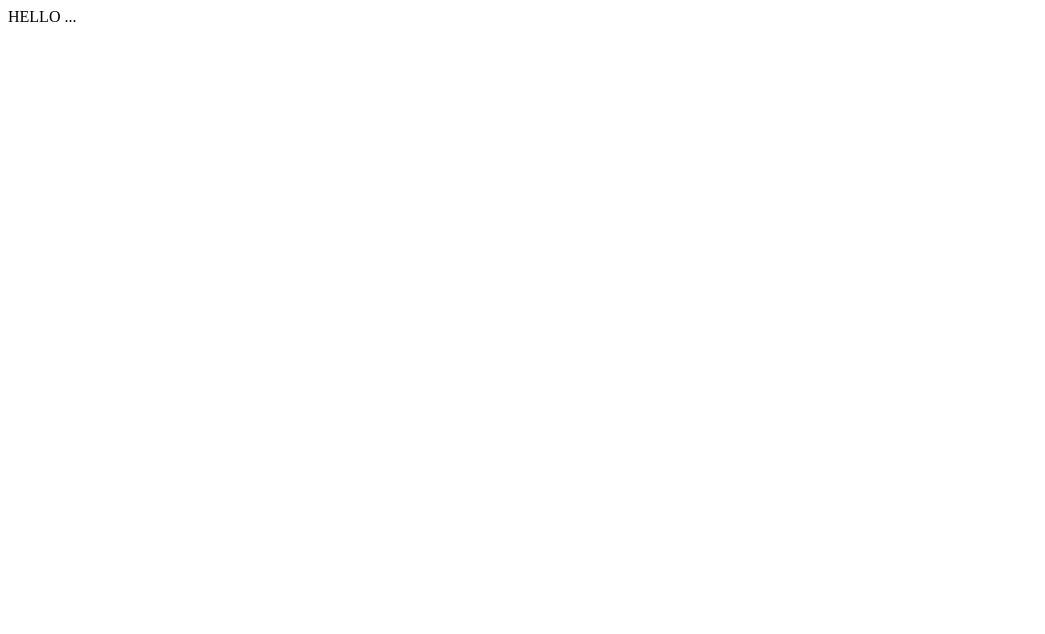
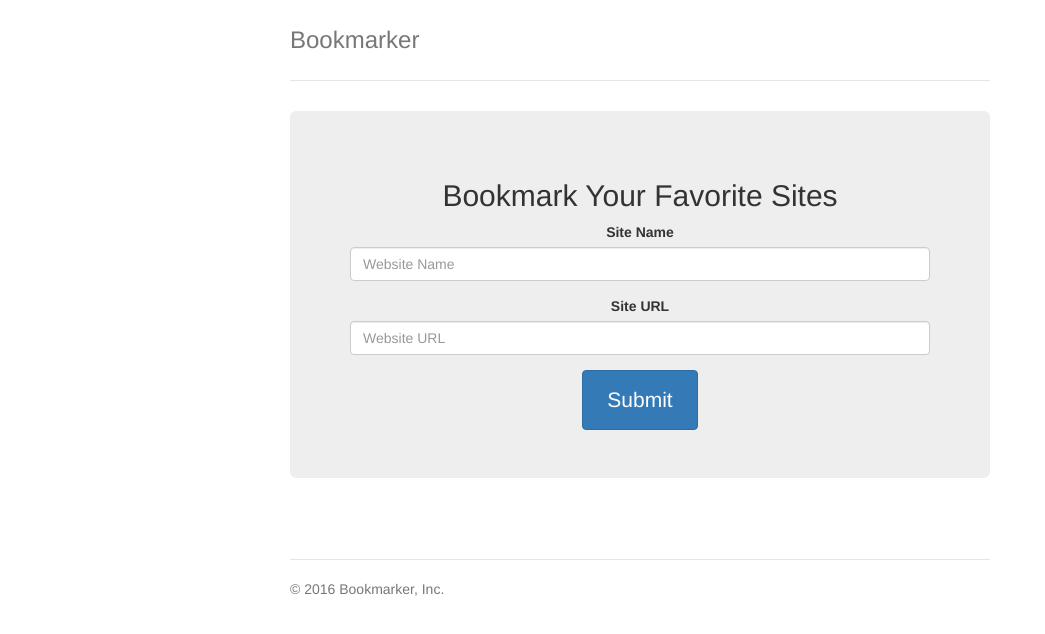
Before and after one commit to cave3/JS-Bookmarker, a plain HTML site: page index.html in a window 1280 px wide. Shown: the whole page, without its empty margins (0-1045 px from the left). Drawn offline with nearby package versions, Linux system fonts and the light colour scheme.

Commit message:
added UI in index.html

```diff
--- /dev/null
+++ b/css/style.css
@@ -0,0 +1,79 @@
+/* Space out content a bit */
+body {
+  padding-top: 20px;
+  padding-bottom: 20px;
+}
+
+/* Everything but the jumbotron gets side spacing for mobile first views */
+.header,
+.marketing,
+.footer {
+  padding-right: 15px;
+  padding-left: 15px;
+}
+
+/* Custom page header */
+.header {
+  padding-bottom: 20px;
+  border-bottom: 1px solid #e5e5e5;
+}
+/* Make the masthead heading the same height as the navigation */
+.header h3 {
+  margin-top: 0;
+  margin-bottom: 0;
+  line-height: 40px;
+}
+
+/* Custom page footer */
+.footer {
+  padding-top: 19px;
+  color: #777;
+  border-top: 1px solid #e5e5e5;
+}
+
+/* Customize container */
+@media (min-width: 768px) {
+  .container {
+    max-width: 730px;
+  }
+}
+.container-narrow > hr {
+  margin: 30px 0;
+}
+
+/* Main marketing message and sign up button */
+.jumbotron {
+  text-align: center;
+  border-bottom: 1px solid #e5e5e5;
+}
+.jumbotron .btn {
+  padding: 14px 24px;
+  font-size: 21px;
+}
+
+/* Supporting marketing content */
+.marketing {
+  margin: 40px 0;
+}
+.marketing p + h4 {
+  margin-top: 28px;
+}
+
+/* Responsive: Portrait tablets and up */
+@media screen and (min-width: 768px) {
+  /* Remove the padding we set earlier */
+  .header,
+  .marketing,
+  .footer {
+    padding-right: 0;
+    padding-left: 0;
+  }
+  /* Space out the masthead */
+  .header {
+    margin-bottom: 30px;
+  }
+  /* Remove the bottom border on the jumbotron for visual effect */
+  .jumbotron {
+    border-bottom: 0;
+  }
+}
--- a/index.html
+++ b/index.html
@@ -1 +1,58 @@
-HELLO ...
+
+<!DOCTYPE html>
+<html lang="en">
+  <head>
+    <meta charset="utf-8">
+    <meta http-equiv="X-UA-Compatible" content="IE=edge">
+    <meta name="viewport" content="width=device-width, initial-scale=1">
+    <title>Bookmarker</title>
+
+    <!-- Bootstrap -->
+    <link href="css/bootstrap.min.css" rel="stylesheet">
+    <link href="css/style.css" rel="stylesheet">
+
+  </head>
+
+  <body>
+
+    <div class="container">
+      <div class="header clearfix">
+        <nav>
+
+        </nav>
+        <h3 class="text-muted">Bookmarker</h3>
+      </div>
+
+      <div class="jumbotron">
+        <h2>Bookmark Your Favorite Sites</h2>
+        <form id="myForm">
+          <div class="form-group">
+            <label>Site Name</label>
+            <input type="text" class="form-control" id="siteName" placeholder="Website Name">
+          </div>
+          <div class="form-group">
+            <label>Site URL</label>
+            <input type="text" class="form-control" id="siteUrl" placeholder="Website URL">
+          </div>
+          <button type="submit" class="btn btn-primary">Submit</button>
+        </form>
+      </div>
+
+      <div class="row marketing">
+        <div class="col-lg-12">
+          <div id="bookmarksResults"></div>
+        </div>
+
+      </div>
+
+      <footer class="footer">
+        <p>&copy; 2016 Bookmarker, Inc.</p>
+      </footer>
+
+    </div> <!-- /container -->
+
+    <script src="https://code.jquery.com/jquery-3.1.1.js" integrity="sha256-16cdPddA6VdVInumRGo6IbivbERE8p7CQR3HzTBuELA=" crossorigin="anonymous"></script>
+    <script src="js/bootstrap.min.js"></script>
+    <script src="js/main.js"></script>
+  </body>
+</html>
--- /dev/null
+++ b/js/main.js
@@ -0,0 +1 @@
+// Listener for form submit
```
